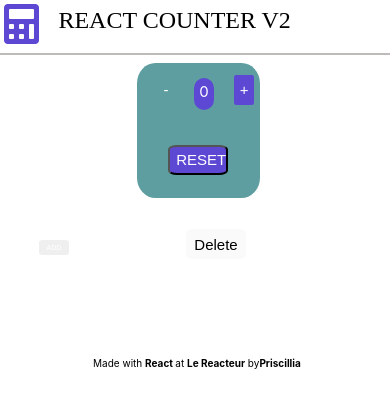
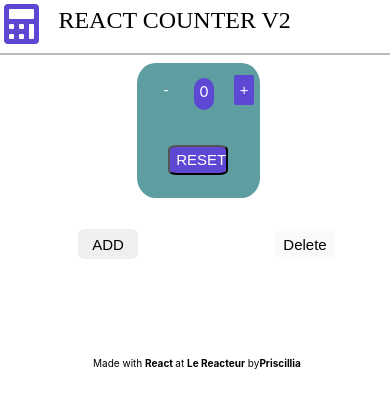
Before and after one commit to PrissGitHubGon/react-multi-counter, a React (Create React App) app: page / in a window 390 px wide. Shown: the top 408 px of the page. Built offline with nearby package versions, Linux system fonts and the light colour scheme.

Commit message:
fully completed exercises

```diff
--- a/src/App.css
+++ b/src/App.css
@@ -123,13 +123,7 @@
   }
   .add,
   .delete {
-    margin: 0px;
-    font-size: 7px;
     margin-left: 30%;
-    width: 30px;
-    height: 15px;
-    border-radius: 15%;
-    color: white;
   }
 }
 @media (max-width: 390px) {
@@ -138,20 +132,10 @@
   }
   .add,
   .delete {
-    margin: 0px;
-    font-size: 7px;
-    margin-left: 10%;
-    width: 30px;
-    height: 15px;
-    border-radius: 15%;
-    color: white;
+    margin-left: 20%;
   }
   .header {
     height: 5%;
-    width: 100%;
-    display: flex;
-
-    border-bottom: 2px solid rgb(190, 186, 186);
   }
   .header > img {
     width: 35px;
@@ -165,7 +149,4 @@
     margin-left: 5%;
     line-height: 25px;
   }
-  .add-delete {
-    margin: 0px;
-  }
 }
```
